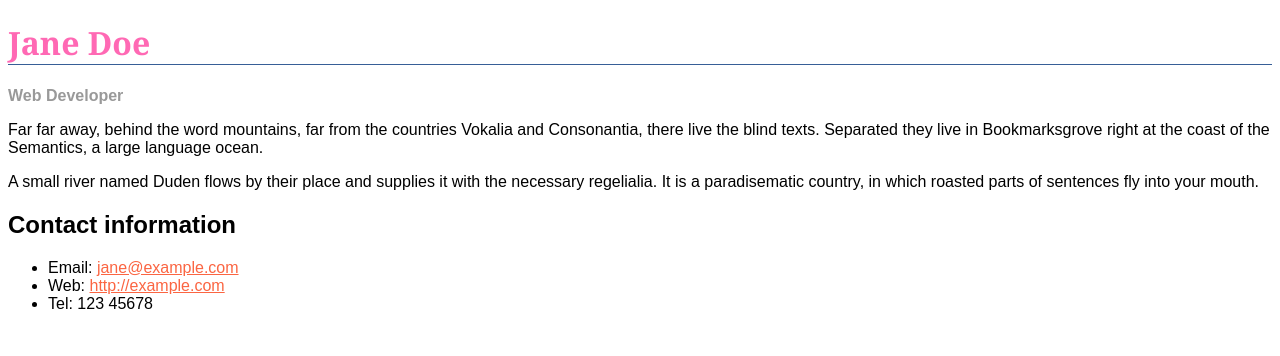
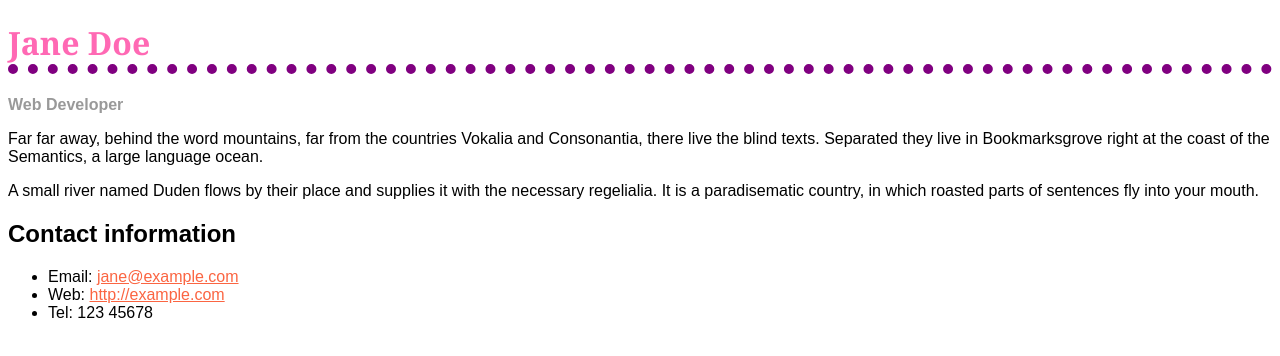
Before and after one commit to mrrz75/alzghoolm25s7, a plain HTML site: page assignment3/p1/part1.html in a window 1280 px wide. Drawn offline with Linux system fonts and the light colour scheme.

Commit message:
p1-section2
Give the heading a 10px dotted border-bottom which uses the CSS color keyword purple.

```diff
--- a/assignment3/p1/css/style.css
+++ b/assignment3/p1/css/style.css
@@ -34,11 +34,15 @@ a:hover {
   text-decoration: none;
 }
 
-/*
 
-Make the level one heading pink, using the CSS color keyword hotpink.
-*/
 
 h1{
+    /*
+    Make the level one heading pink, using the CSS color keyword hotpink.
+    */
     color: hotpink;
+    /*
+        Give the heading a 10px dotted border-bottom which uses the CSS color keyword purple.
+    */
+    border-bottom: 10px dotted purple;
 }
```
